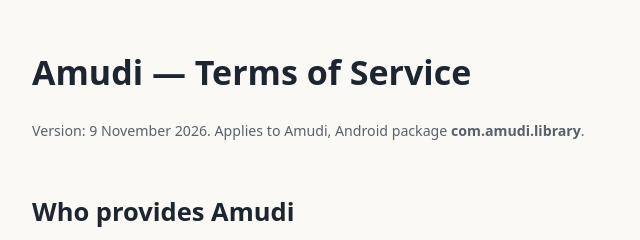
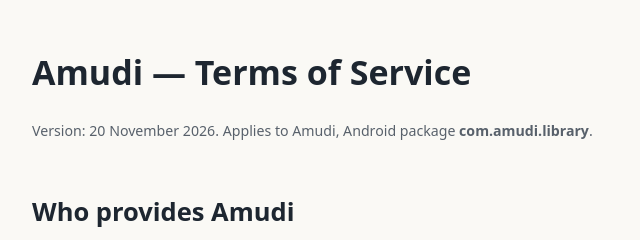
Before and after one commit to 6uard1an/amudi, a plain HTML site: page terms.html in a window 1280 px wide. Shown: the top 240 px of the page, 218-858 px from the left. Drawn offline with Linux system fonts and the light colour scheme.

Commit message:
Date revised terms accurately

```diff
--- a/terms.html
+++ b/terms.html
@@ -7,7 +7,7 @@
 </head>
 <body><main>
 <h1>Amudi — Terms of Service</h1>
-<p><small>Version: 9 November 2026. Applies to Amudi, Android package <strong>com.amudi.library</strong>.</small></p>
+<p><small>Version: 20 November 2026. Applies to Amudi, Android package <strong>com.amudi.library</strong>.</small></p>
 <h2>Who provides Amudi</h2>
 <p>Amudi is provided by MEIR DAVID EDEN BAR SELA, trading as Amudi. Contact: <a href="mailto:guardian.thisdevice@gmail.com">guardian.thisdevice@gmail.com</a>.</p>
 <h2>Using the library</h2>
```
